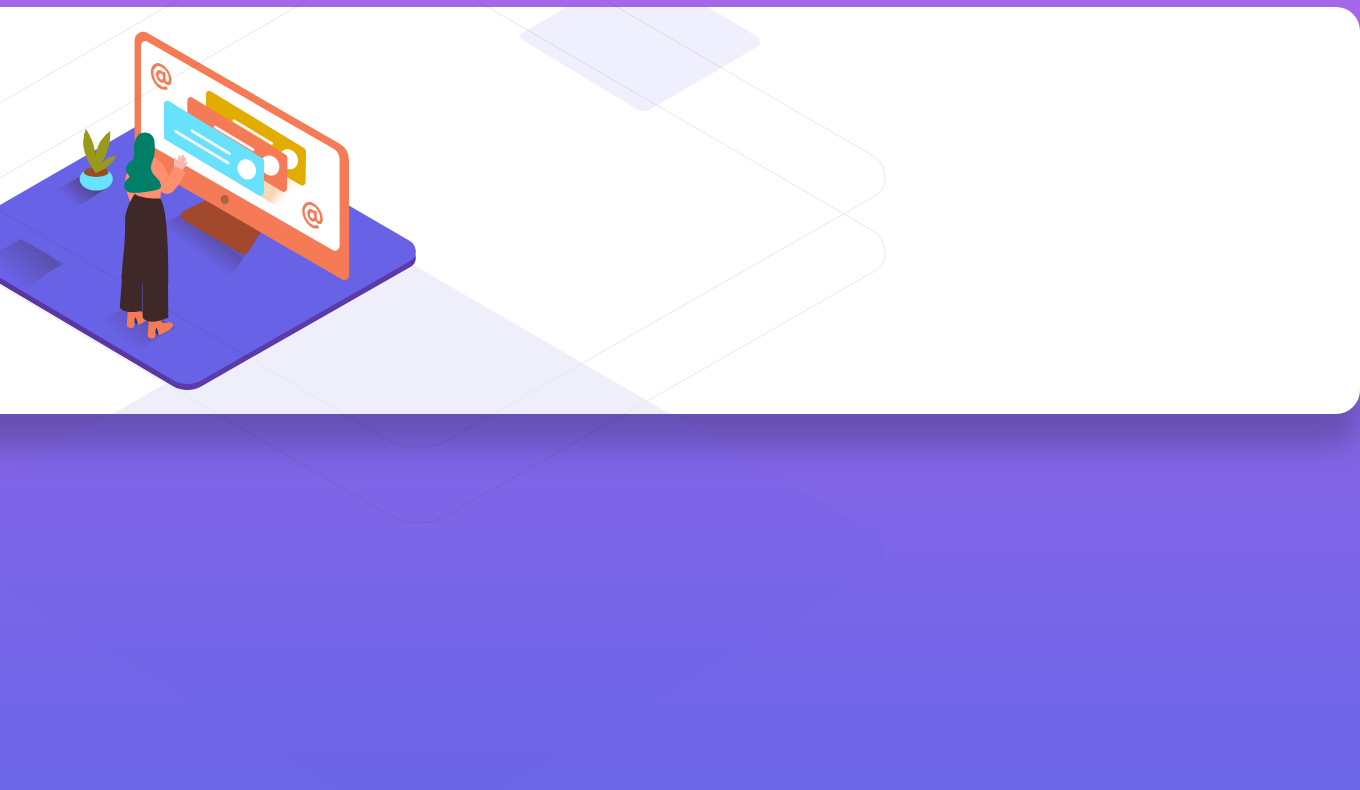
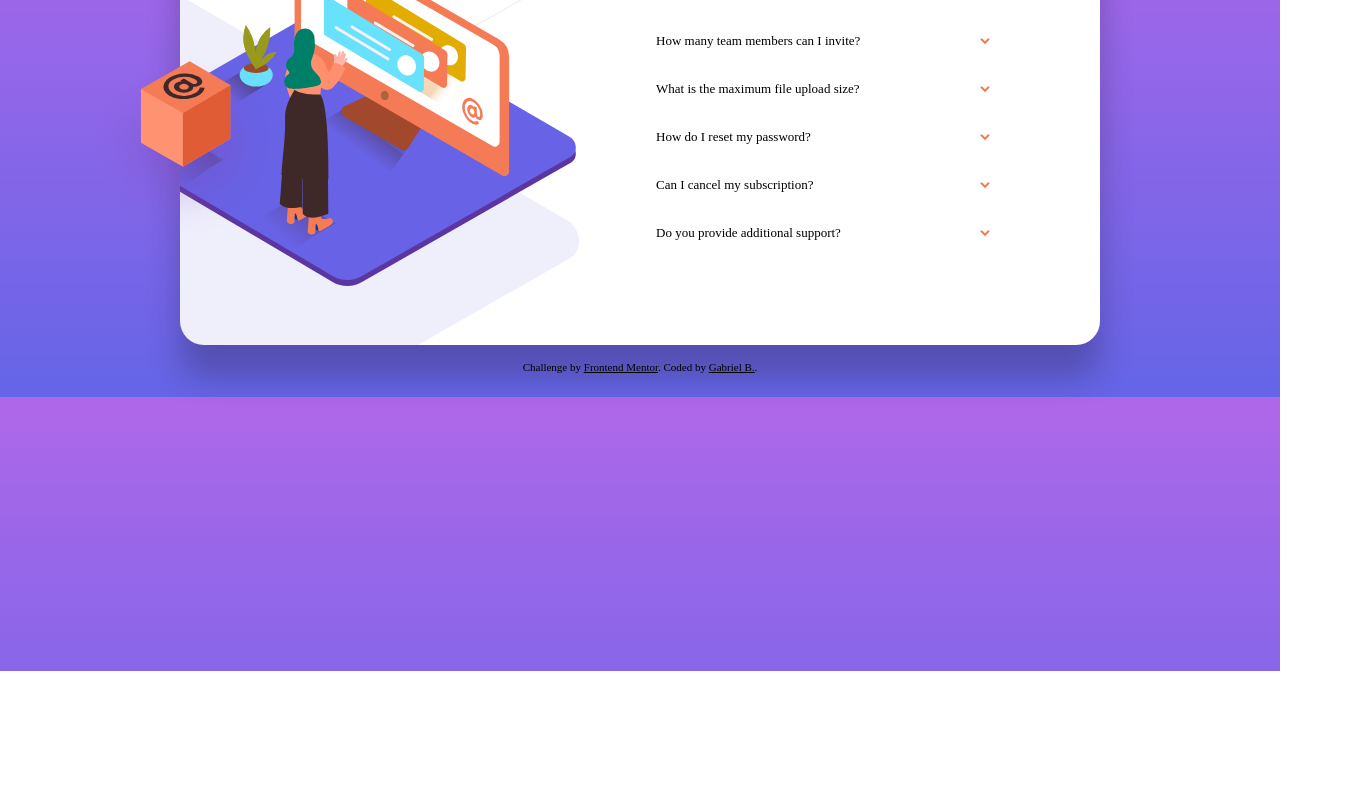
Before and after one commit to GabrielBritoP/front-end-mentor-challenger-2, a plain HTML site: page index.html in a window 1280 px wide. Shown: the part 129-919 px from the top of the page, 1360 px wide, since content can reach past the window. After the commit the page ends 800 px from the top, so only its background shows below. Drawn offline with Linux system fonts and the light colour scheme.

Commit message:
final commit

```diff
--- a/index.html
+++ b/index.html
@@ -17,13 +17,61 @@
     <link rel="stylesheet" href="styles.css" />
   </head>
   <body>
-    <div class="main-container">
-       <img class="img-1" src="images\bg-pattern-desktop.svg" alt="" />
-      <div class="faq-container">
-        <img class="img-3" src="images\illustration-woman-online-desktop.svg" alt=""
-        />
+    <div class="container">
+      <img class="faq__img-box" src="images/illustration-box-desktop.svg" alt="">
+
+      <div class="faq">
+        <picture class="faq__img">
+          <source class="faq__img-illustration" srcset="images/illustration-woman-online-desktop.svg"
+            media="(min-width: 1100px)">
+          <img class="faq__img-illustration" src="images/illustration-woman-online-mobile.svg" alt="illustration woman online">
+        </picture>
+
+        <div class="faq__container">
+          <h1 class="faq__title">FAQ</h1>
+
+          <div class="faq__content">
+            <input type="checkbox" id="item1">
+            <label class="faq__content-question" for="item1">How many team members can I invite?
+              <img class="arrow" src="images/icon-arrow-down.svg" alt=""></label>
+            <p class="faq__content-answer">
+              You can invite up to 2 additional users on the Free plan. There is no limit on
+              team members for the Premium plan.
+            </p>
+          </div>
+
+          <div class="faq__content">
+            <input type="checkbox" id="item2">
+            <label class="faq__content-question" for="item2">What is the maximum file upload size?
+              <img class="arrow" src="images/icon-arrow-down.svg" alt=""></label>
+            <p class="faq__content-answer">No more than 2GB. All files in your account must fit your allotted storage space.</p>
+          </div>
+
+          <div class="faq__content">
+            <input type="checkbox" id="item3">
+            <label class="faq__content-question" for="item3">How do I reset my password?
+              <img class="arrow" src="images/icon-arrow-down.svg" alt=""></label>
+            <p class="faq__content-answer">
+              Click “Forgot password” from the login page or “Change password” from your profile page.
+              A reset link will be emailed to you.
+            </p>
+          </div>
+
+          <div class="faq__content">
+            <input type="checkbox" id="item4">
+            <label class="faq__content-question" for="item4">Can I cancel my subscription?
+              <img class="arrow" src="images/icon-arrow-down.svg" alt=""></label>
+            <p class="faq__content-answer">Yes! Send us a message and we’ll process your request no questions asked.</p>
+          </div>
+
+          <div class="faq__content">
+            <input type="checkbox" id="item5">
+            <label class="faq__content-question" for="item5">Do you provide additional support?
+              <img class="arrow" src="images/icon-arrow-down.svg" alt=""></label>
+            <p class="faq__content-answer">Chat and email support is available 24/7. Phone lines are open during normal business hours.</p>
+          </div>
+        </div>
       </div>
-    </div>
 
     <div class="attribution">
       Challenge by
--- a/styles.css
+++ b/styles.css
@@ -7,6 +7,172 @@ body{
     background-image: linear-gradient(to bottom, hsl(273, 75%, 66%),hsl(240, 73%, 65%));
 }
 
+/* MAIN STYLES */
+
+/* Containers */
+.container {
+    width: 87%;
+    max-width: 920px;
+    min-width: 326px;
+    /* This keeps the box illustration on the edge */
+    position: relative;
+}
+
+.faq {
+    margin-top: 8rem;
+    padding: 1.5rem;
+    border-radius: 1.5rem;
+    box-shadow: 0 2rem 2rem rgba(29, 30, 53, .3);
+    background: #fff url(../images/bg-pattern-mobile.svg) no-repeat center 0;
+}
+
+@media (min-width: 1100px) {
+    .faq {
+        display: flex;
+        overflow-x: hidden;
+        margin-top: 0;
+        padding-top: 3rem;
+        padding-bottom: 4rem;
+        background: #fff url(../images/bg-pattern-desktop.svg) no-repeat -520px -280px / cover;
+    }
+}
+
+/* Illustrations container */
+.faq__img {
+    display: block;
+    height: 90px;
+}
+
+@media (min-width: 1100px) {
+    .faq__img {
+        width: 50%;
+    }
+}
+
+/* Illustrations */
+.faq__img-box {
+    display: none;
+    position: absolute;
+    left: -90px;
+    top: 180px;
+    z-index: 10;
+}
+
+@media (min-width: 1100px) {
+    .faq__img-box {
+        display: block;
+    }
+}
+
+.faq__img-illustration {
+    position: relative;
+    bottom: 135px;
+    right: 8px;
+}
+
+@media (min-width: 1100px) {
+    .faq__img-illustration {
+        bottom: 0;
+        left: -100px;
+    }
+}
+
+/* Content container */
+@media (min-width: 1100px) {
+    .faq__container {
+        width: 50%;
+        padding-left: 1rem;
+        padding-right: 4.4rem;
+    }
+}
+
+/* FAQ title */
+.faq__title {
+    text-align: center;
+    font-size: 2rem;
+    margin-bottom: 2rem;
+}
+
+@media (min-width: 1100px) {
+    .faq__title {
+        text-align: left;
+    }
+}
+
+/* Question content */
+.faq__content {
+    border-bottom: 1px solid var(--light-grayish-blue);
+    position: relative;
+}
+
+.faq__content:last-child {
+    margin-bottom: 1.5rem;
+}
+
+/* Question styles*/
+.faq__content-question {
+    color: var(--very-dark-grayish-blue);
+    font-size: 13px;
+    padding-top: 1rem;
+    padding-bottom: 1rem;
+    transition: padding-bottom .4s;
+
+    display: flex;
+    justify-content: space-between;
+    align-items: center;
+    cursor: pointer;
+}
+
+.faq__content-question:hover {
+    color: var(--soft-red);
+    transition: color .2s;
+}
+
+@media (min-width: 1100px) {
+    .faq__content-question {
+        padding-right: 1rem;
+    }
+}
+
+.arrow {
+    cursor: pointer;
+}
+
+/* Magic starts here */
+input[type="checkbox"] {
+    display: none;
+}
+
+input:checked~label .arrow {
+    transform: rotate(180deg);
+}
+
+input:checked~.faq__content-question {
+    font-weight: 700;
+    padding-bottom: 0;
+    transition: padding-bottom .4s;
+}
+
+input:checked~.faq__content-answer {
+    max-height: 54px;
+    margin-top: 12px;
+    margin-bottom: 12px;
+    transition: max-height .3s;
+}
+/* End magic */
+
+/* Answer styles */
+.faq__content-answer {
+    color: var(--dark-grayish-blue);
+    margin: 0;
+    width: 90%;
+    max-height: 0;
+    line-height: 1.5;
+    overflow: hidden;
+    transition: max-height .3s;
+}
+
+/* Footer */
 .attribution {
     font-size: 11px;
     text-align: center;
@@ -14,31 +180,6 @@ body{
     margin-bottom: 1rem;
 }
 
-
-.main-container{
-
-    width:1440px;
-    height: 945px;
-    padding-right: center;
-    border-radius: 50px;
-    position: relative;
-
-
+.attribution a {
+    color: var(--light-grayish-blue);
 }
-.faq-container{
-    margin-left: center;
-    margin-top: 8rem;
-    padding: 1.5rem;
-    border-radius: 1.5rem;
-    box-shadow: 0 2rem 2rem rgba(29, 30, 53, .3);
-    background: #fff url(../images/bg-pattern-mobile.svg) no-repeat center 0;
-}
-.img-1{
-    position: absolute;
-
-
-}
-.img-3{
-    display : block;
-
-}
```
